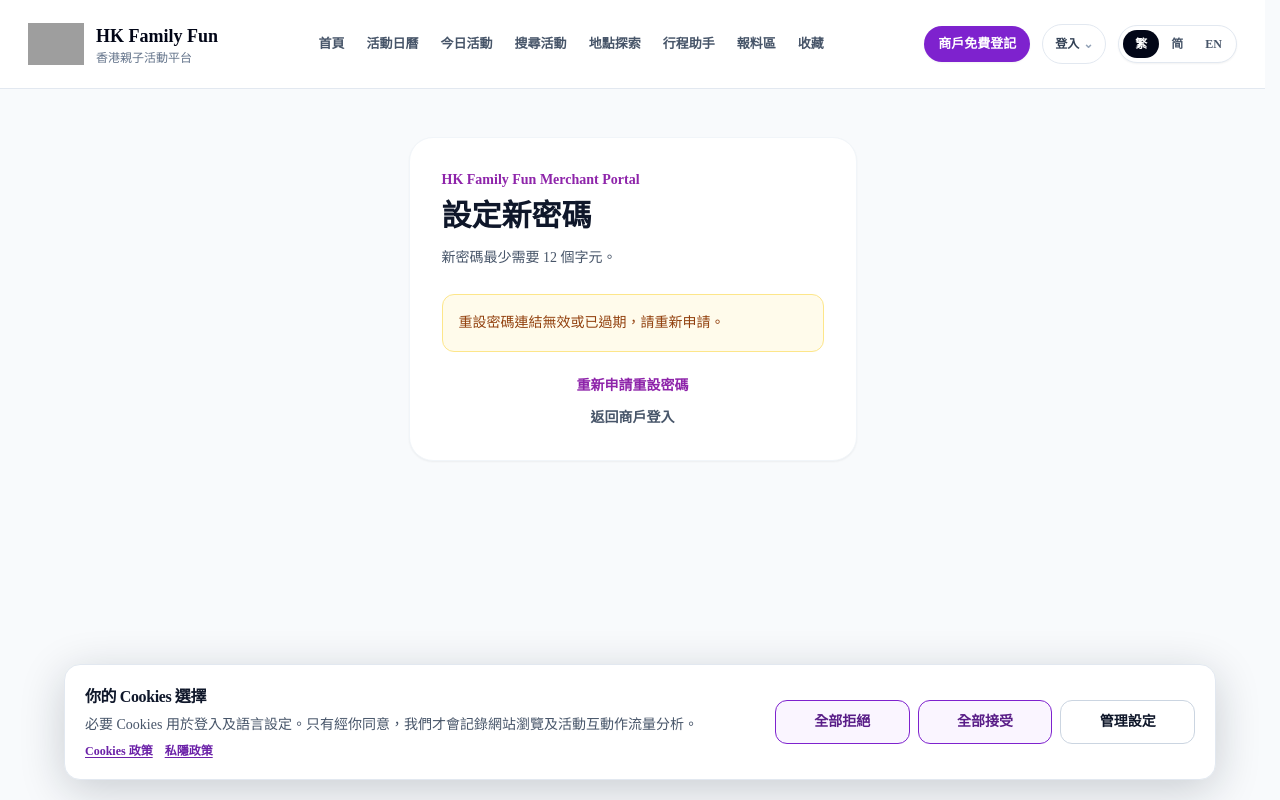
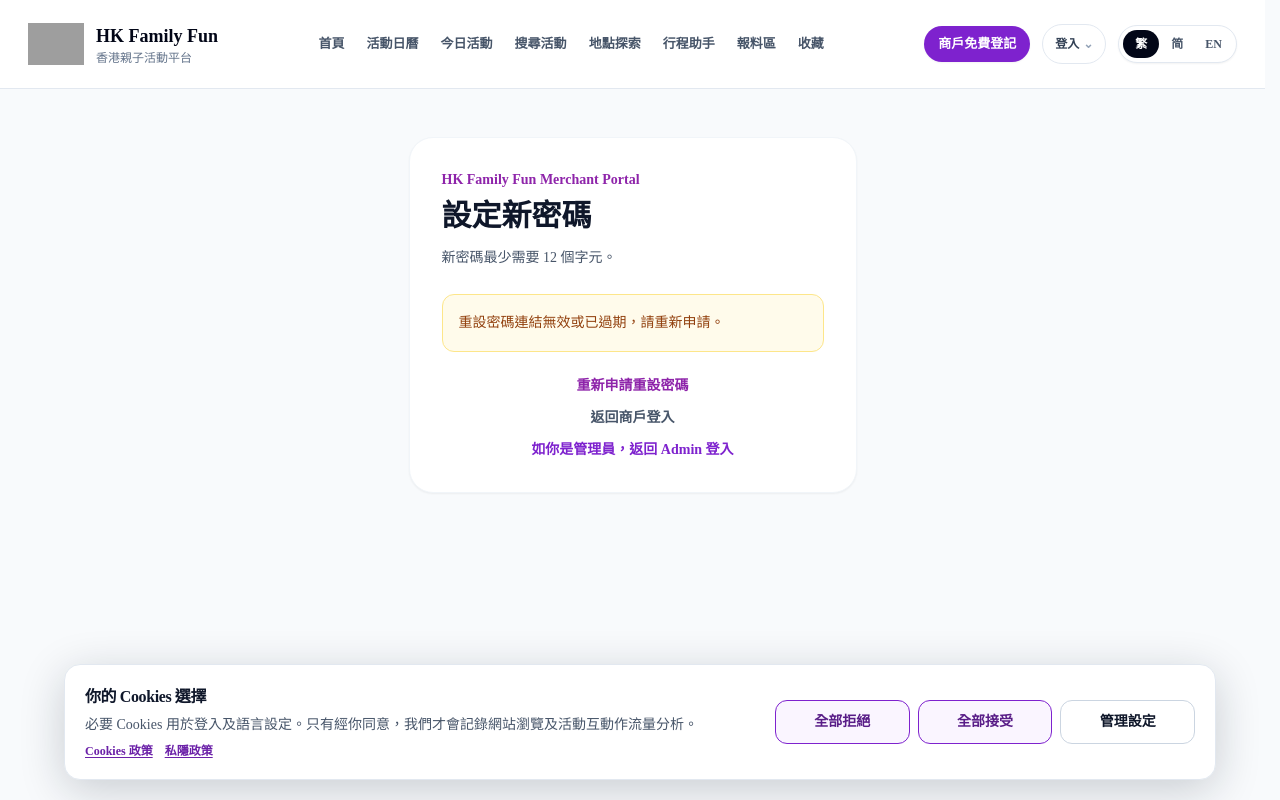
Before and after one commit to familyfunhongkong-game/hkfamilyfun-v2, a Next.js app: page /merchant/update-password in a window 1280 px wide. Shown: the top 800 px of the page. Built offline with nearby package versions, Linux system fonts and the light colour scheme; no server answers; grey boxes are pictures that could not be loaded.

Commit message:
fix(recovery): provide Admin login route after shared password reset

```diff
--- a/app/merchant/update-password/page.tsx
+++ b/app/merchant/update-password/page.tsx
@@ -221,6 +221,11 @@ export default function MerchantUpdatePasswordPage() {
             >
               {portalContext === "admin" ? "返回 Admin 登入" : "返回商戶登入"}
             </Link>
+            {portalContext !== "admin" ? (
+              <Link href="/admin/login" className="font-semibold text-purple-700 hover:text-purple-900">
+                如你是管理員，返回 Admin 登入
+              </Link>
+            ) : null}
           </div>
         </div>
       </div>
```
